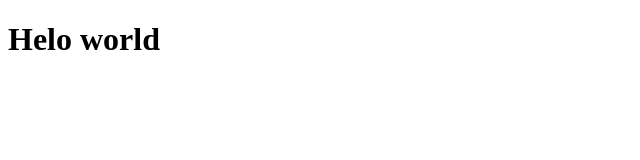
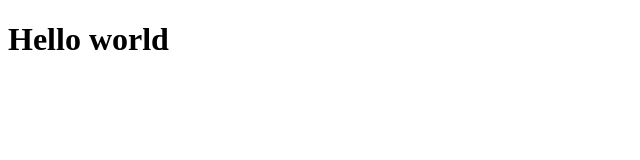
Before and after one commit to vad1997/goit-markup-hw-01, a plain HTML site: page index.html/index.html in a window 1280 px wide. Shown: the full height of the page, 0-640 px from the left. Drawn offline with Linux system fonts and the light colour scheme.

Commit message:
update html

```diff
--- a/index.html/index.html
+++ b/index.html/index.html
@@ -7,7 +7,6 @@
     <title>Document</title>
 </head>
 <body>
-
+     <h1> Hello world</h1>
 </body>
 </html>
- <h1> Helo world</h1>
```
